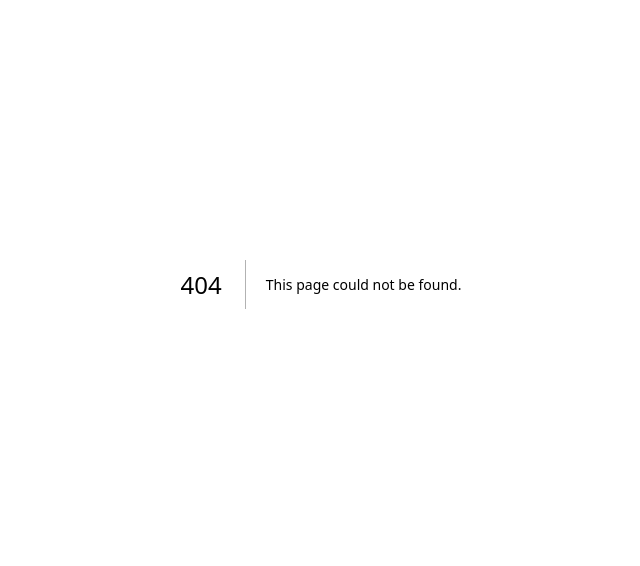
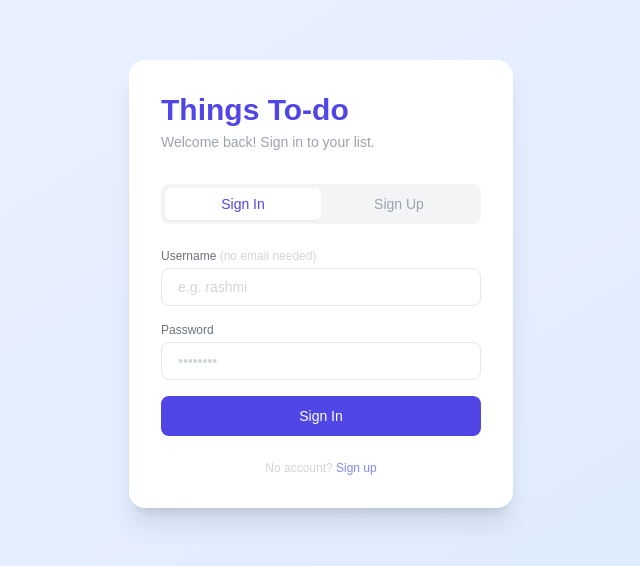
Before and after one commit to rashmi1112/TODO_APP, a Next.js app: page /auth in a window 1280 px wide. Before the commit this address had no page. Shown: the part 116-682 px from the top of the page, without its empty margins (319-959 px from the left). Built offline with nearby package versions, Linux system fonts and the light colour scheme; no server answers.

Commit message:
Added authentication

```diff
--- /dev/null
+++ b/app/auth/page.tsx
@@ -0,0 +1,158 @@
+"use client";
+
+import { useState } from "react";
+import { useRouter } from "next/navigation";
+import { supabase } from "@/lib/supabase";
+
+const DOMAIN = "@things-todo.app";
+
+function toEmail(username: string) {
+  return `${username.toLowerCase().trim()}${DOMAIN}`;
+}
+
+function sanitize(value: string) {
+  // Strip anything that looks like an email domain being auto-filled
+  return value.replace(/@.*$/, "").trim();
+}
+
+export default function AuthPage() {
+  const router = useRouter();
+  const [mode, setMode] = useState<"signin" | "signup">("signin");
+  const [username, setUsername] = useState("");
+  const [password, setPassword] = useState("");
+  const [error, setError] = useState("");
+  const [loading, setLoading] = useState(false);
+
+  const handleSubmit = async (e: React.FormEvent) => {
+    e.preventDefault();
+    setError("");
+
+    const cleanUsername = sanitize(username);
+    if (!cleanUsername || !password) {
+      setError("Please fill in both fields.");
+      return;
+    }
+    if (password.length < 6) {
+      setError("Password must be at least 6 characters.");
+      return;
+    }
+
+    setLoading(true);
+    const email = toEmail(cleanUsername);
+
+    if (mode === "signup") {
+      const { error: signUpError } = await supabase.auth.signUp({ email, password });
+      if (signUpError) {
+        setError(signUpError.message);
+        setLoading(false);
+        return;
+      }
+      // Auto sign in after signup (works when email confirmation is disabled)
+      const { error: signInError } = await supabase.auth.signInWithPassword({ email, password });
+      if (signInError) {
+        setError("Account created! Now sign in.");
+        setMode("signin");
+        setLoading(false);
+        return;
+      }
+      router.push("/");
+      return;
+    }
+
+    // Sign in
+    const { error: signInError } = await supabase.auth.signInWithPassword({ email, password });
+    if (signInError) {
+      setError("Incorrect username or password.");
+      setLoading(false);
+      return;
+    }
+    router.push("/");
+  };
+
+  return (
+    <main className="min-h-screen bg-gradient-to-br from-indigo-50 to-blue-100 flex items-center justify-center p-4">
+      <div className="bg-white rounded-2xl shadow-xl w-full max-w-sm p-8">
+
+        <h1 className="text-3xl font-bold text-indigo-600 mb-1">Things To-do</h1>
+        <p className="text-sm text-gray-400 mb-8">
+          {mode === "signin" ? "Welcome back! Sign in to your list." : "Create an account to get started."}
+        </p>
+
+        {/* Tab toggle */}
+        <div className="flex bg-gray-100 rounded-lg p-1 mb-6">
+          <button
+            onClick={() => { setMode("signin"); setError(""); }}
+            className={`flex-1 text-sm font-medium py-1.5 rounded-md transition-colors ${
+              mode === "signin" ? "bg-white text-indigo-600 shadow-sm" : "text-gray-400 hover:text-gray-600"
+            }`}
+          >
+            Sign In
+          </button>
+          <button
+            onClick={() => { setMode("signup"); setError(""); }}
+            className={`flex-1 text-sm font-medium py-1.5 rounded-md transition-colors ${
+              mode === "signup" ? "bg-white text-indigo-600 shadow-sm" : "text-gray-400 hover:text-gray-600"
+            }`}
+          >
+            Sign Up
+          </button>
+        </div>
+
+        <form onSubmit={handleSubmit} className="space-y-4" autoComplete="off">
+          <div>
+            <label className="block text-xs font-medium text-gray-500 mb-1">
+              Username <span className="text-gray-300 font-normal">(no email needed)</span>
+            </label>
+            <input
+              type="text"
+              name="username"
+              autoComplete="off"
+              value={username}
+              onChange={(e) => setUsername(sanitize(e.target.value))}
+              placeholder="e.g. rashmi"
+              className="w-full border border-gray-200 rounded-lg px-4 py-2 text-sm text-gray-900 placeholder-gray-300 focus:outline-none focus:ring-2 focus:ring-indigo-400"
+            />
+          </div>
+
+          <div>
+            <label className="block text-xs font-medium text-gray-500 mb-1">Password</label>
+            <input
+              type="password"
+              name="password"
+              autoComplete={mode === "signup" ? "new-password" : "current-password"}
+              value={password}
+              onChange={(e) => setPassword(e.target.value)}
+              placeholder="••••••••"
+              className="w-full border border-gray-200 rounded-lg px-4 py-2 text-sm text-gray-900 placeholder-gray-300 focus:outline-none focus:ring-2 focus:ring-indigo-400"
+            />
+            {mode === "signup" && (
+              <p className="text-xs text-gray-300 mt-1">At least 6 characters</p>
+            )}
+          </div>
+
+          {error && (
+            <p className="text-xs text-red-400 bg-red-50 rounded-lg px-3 py-2">{error}</p>
+          )}
+
+          <button
+            type="submit"
+            disabled={loading}
+            className="w-full bg-indigo-600 hover:bg-indigo-700 disabled:opacity-50 text-white text-sm font-medium py-2.5 rounded-lg transition-colors"
+          >
+            {loading ? "Please wait…" : mode === "signin" ? "Sign In" : "Create Account"}
+          </button>
+        </form>
+
+        <p className="text-xs text-gray-300 text-center mt-6">
+          {mode === "signin" ? "No account? " : "Already have one? "}
+          <button
+            onClick={() => { setMode(mode === "signin" ? "signup" : "signin"); setError(""); }}
+            className="text-indigo-400 hover:text-indigo-600 transition-colors"
+          >
+            {mode === "signin" ? "Sign up" : "Sign in"}
+          </button>
+        </p>
+      </div>
+    </main>
+  );
+}
--- a/app/page.tsx
+++ b/app/page.tsx
@@ -1,7 +1,14 @@
 "use client";
 
 import { useEffect, useState } from "react";
+import { useRouter } from "next/navigation";
 import { supabase } from "@/lib/supabase";
+import type { Session } from "@supabase/supabase-js";
+
+const DOMAIN = "@things-todo.app";
+function usernameFromEmail(email: string) {
+  return email.replace(DOMAIN, "");
+}
 
 const QUOTES = [
   { text: "The secret of getting ahead is getting started.", author: "Mark Twain" },
@@ -68,6 +75,10 @@ const DEFAULT_LIST = "default";
 const MAX_UNDO = 10;
 
 export default function Home() {
+  const router = useRouter();
+  const [session, setSession] = useState<Session | null>(null);
+  const [authLoading, setAuthLoading] = useState(true);
+
   const [todos, setTodos] = useState<Todo[]>([]);
   const [input, setInput] = useState("");
   const [undoStack, setUndoStack] = useState<Todo[]>([]);
@@ -85,9 +96,31 @@ export default function Home() {
     setQuote(QUOTES[Math.floor(Math.random() * QUOTES.length)]);
   }, []);
 
+  // ---------- auth ----------
+
+  useEffect(() => {
+    supabase.auth.getSession().then(({ data: { session } }) => {
+      setSession(session);
+      setAuthLoading(false);
+      if (!session) router.push("/auth");
+    });
+
+    const { data: { subscription } } = supabase.auth.onAuthStateChange((_event, session) => {
+      setSession(session);
+      if (!session) router.push("/auth");
+    });
+
+    return () => subscription.unsubscribe();
+  }, [router]);
+
+  const signOut = async () => {
+    await supabase.auth.signOut();
+  };
+
   // ---------- load from Supabase on mount ----------
 
   useEffect(() => {
+    if (!session) return;
     const fetchTodos = async () => {
       const { data, error } = await supabase
         .from("todos")
@@ -104,7 +137,7 @@ export default function Home() {
       setLoading(false);
     };
     fetchTodos();
-  }, []);
+  }, [session]);
 
   // ---------- list actions ----------
 
@@ -132,7 +165,7 @@ export default function Home() {
 
     const { data, error } = await supabase
       .from("todos")
-      .insert({ text: trimmed, completed: false, list_name: activeList })
+      .insert({ text: trimmed, completed: false, list_name: activeList, user_id: session?.user.id })
       .select()
       .single();
 
@@ -171,7 +204,7 @@ export default function Home() {
     const [latest, ...rest] = undoStack;
     const { data, error } = await supabase
       .from("todos")
-      .insert({ text: latest.text, completed: false, created_at: latest.createdAt.toISOString(), list_name: latest.listName })
+      .insert({ text: latest.text, completed: false, created_at: latest.createdAt.toISOString(), list_name: latest.listName, user_id: session?.user.id })
       .select()
       .single();
     if (!error && data) {
@@ -183,7 +216,7 @@ export default function Home() {
   const restoreTask = async (task: Todo) => {
     const { data, error } = await supabase
       .from("todos")
-      .insert({ text: task.text, completed: false, created_at: task.createdAt.toISOString(), list_name: task.listName })
+      .insert({ text: task.text, completed: false, created_at: task.createdAt.toISOString(), list_name: task.listName, user_id: session?.user.id })
       .select()
       .single();
     if (!error && data) {
@@ -219,6 +252,18 @@ export default function Home() {
 
   // ---------- render ----------
 
+  if (authLoading) {
+    return (
+      <main className="min-h-screen bg-gradient-to-br from-indigo-50 to-blue-100 flex items-center justify-center">
+        <p className="text-indigo-400 text-sm animate-pulse">Loading…</p>
+      </main>
+    );
+  }
+
+  if (!session) return null;
+
+  const username = usernameFromEmail(session.user.email ?? "");
+
   return (
     <main className="min-h-screen bg-gradient-to-br from-indigo-50 to-blue-100 flex flex-col items-center justify-center p-4 gap-6">
 
@@ -235,7 +280,10 @@ export default function Home() {
 
         {/* Header row */}
         <div className="flex items-center justify-between mb-5">
-          <h1 className="text-3xl font-bold text-indigo-600">Things To-do</h1>
+          <div>
+            <h1 className="text-3xl font-bold text-indigo-600">Things To-do</h1>
+            <p className="text-xs text-gray-400 mt-0.5">Hey, <span className="font-medium text-indigo-400">{username}</span> 👋</p>
+          </div>
           <div className="flex items-center gap-2">
             {/* New List button */}
             <button
@@ -256,6 +304,16 @@ export default function Home() {
                 <path strokeLinecap="round" strokeLinejoin="round" d="M12 8v4l3 3m6-3a9 9 0 11-18 0 9 9 0 0118 0z" />
               </svg>
               Today's History
+            </button>
+            {/* Log out — far right */}
+            <button
+              onClick={signOut}
+              className="flex items-center gap-1.5 text-xs font-medium text-gray-400 hover:text-red-400 transition-colors px-3 py-1.5 rounded-lg hover:bg-red-50"
+            >
+              <svg className="w-3.5 h-3.5" fill="none" viewBox="0 0 24 24" stroke="currentColor" strokeWidth={2}>
+                <path strokeLinecap="round" strokeLinejoin="round" d="M17 16l4-4m0 0l-4-4m4 4H7m6 4v1a3 3 0 01-3 3H6a3 3 0 01-3-3V7a3 3 0 013-3h4a3 3 0 013 3v1" />
+              </svg>
+              Log out
             </button>
           </div>
         </div>
```
